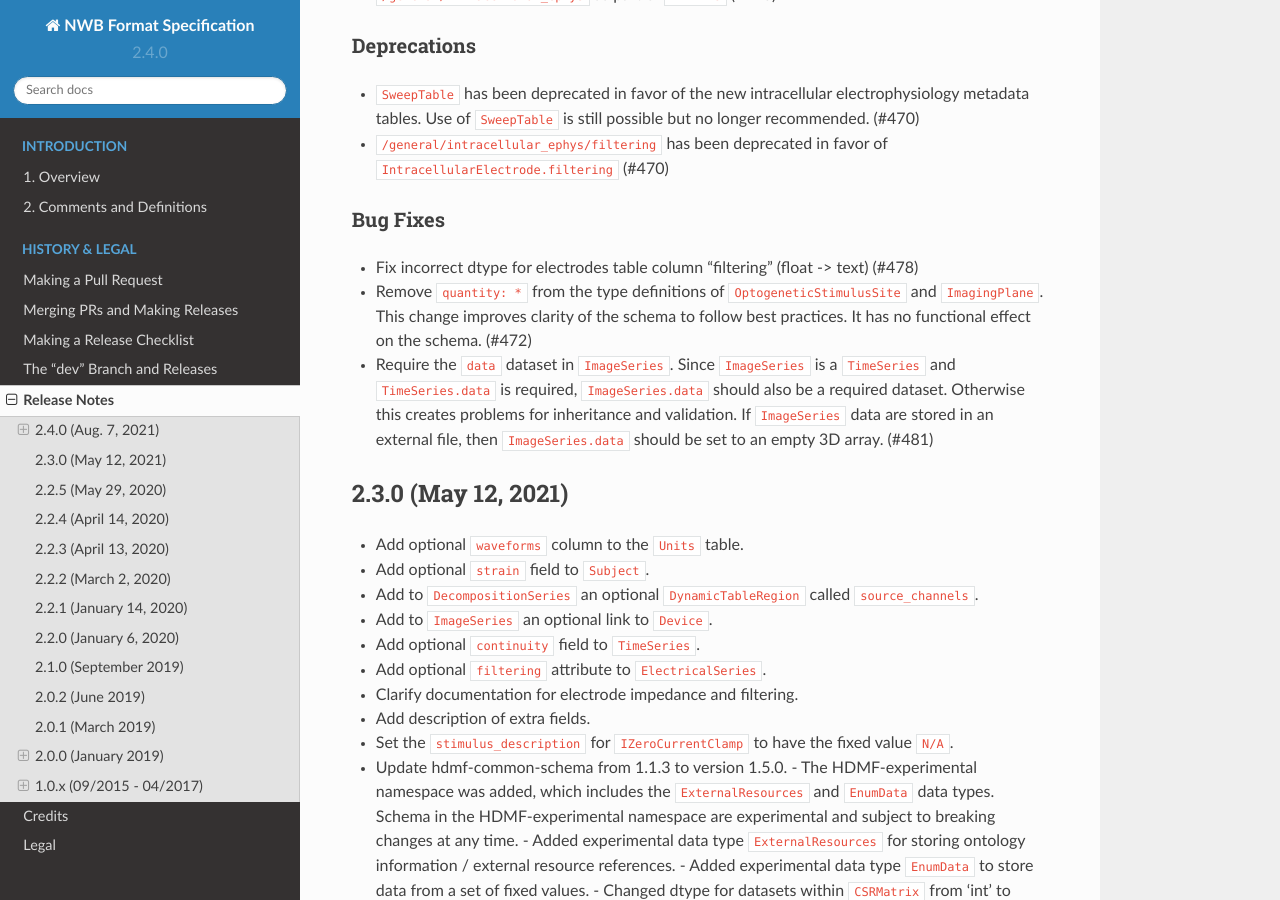
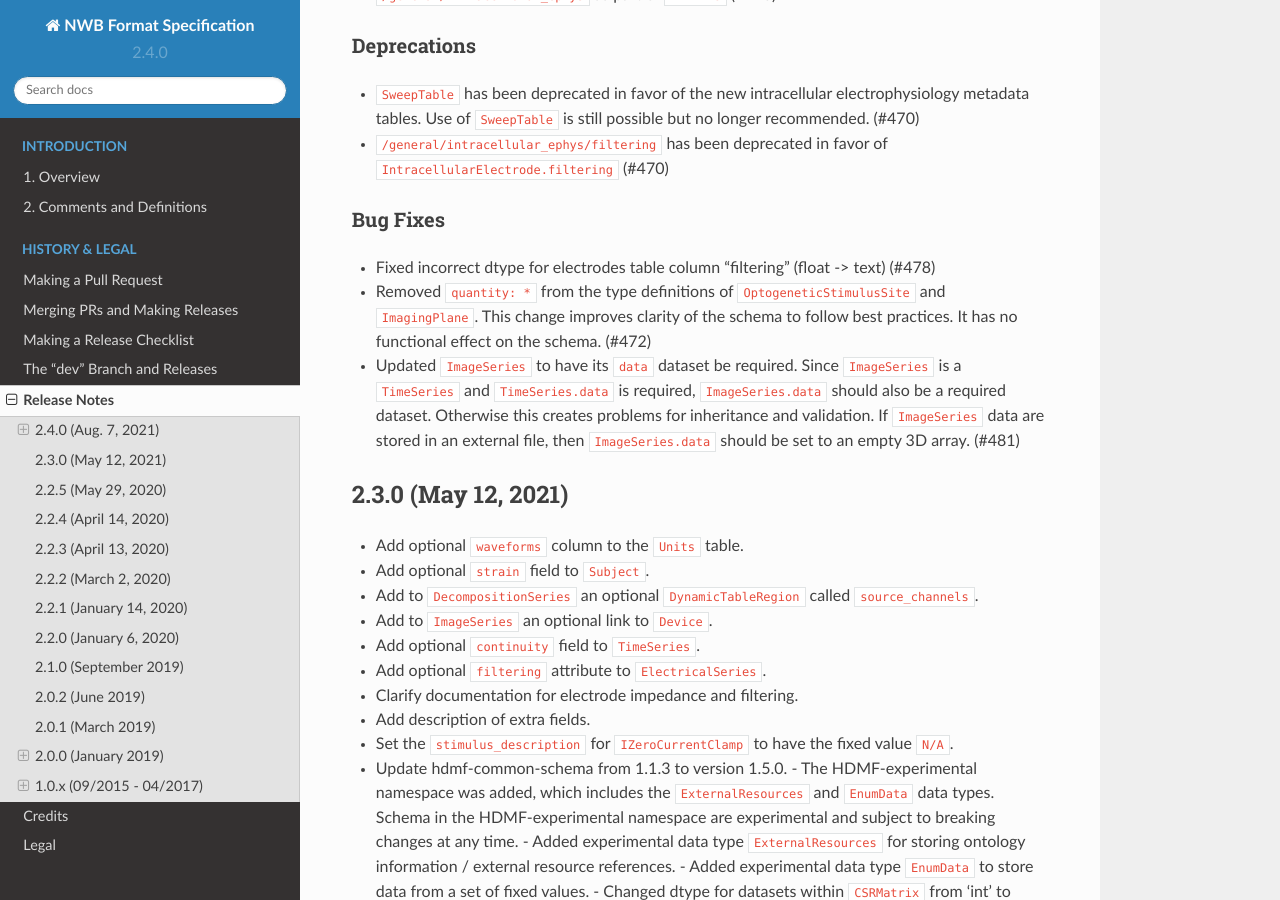
Before and after one commit to NeurodataWithoutBorders/nwb-schema, a Sphinx documentation site: the page built from docs/format/source/format_release_notes.rst, in a window 1280 px wide and 900 px high, scrolled down 1270 px. Built offline with Sphinx 7.4.7 and the Read the Docs theme 2.0.0, drawn with Linux system fonts in a browser that asks for light colours.

Commit message:
Update docs/format/source/format_release_notes.rst

```diff
--- a/docs/format/source/format_release_notes.rst
+++ b/docs/format/source/format_release_notes.rst
@@ -47,10 +47,10 @@ Deprecations
 
 Bug Fixes
 ^^^^^^^^^
-- Fix incorrect dtype for electrodes table column "filtering" (float -> text) (#478)
-- Remove ``quantity: *`` from the type definitions of ``OptogeneticStimulusSite`` and ``ImagingPlane``.
+- Fixed incorrect dtype for electrodes table column "filtering" (float -> text) (#478)
+- Removed ``quantity: *`` from the type definitions of ``OptogeneticStimulusSite`` and ``ImagingPlane``.
   This change improves clarity of the schema to follow best practices. It has no functional effect on the schema. (#472)
-- Require the ``data`` dataset in ``ImageSeries``. Since ``ImageSeries`` is a ``TimeSeries`` and ``TimeSeries.data``
+- Updated ``ImageSeries`` to have its ``data`` dataset be required. Since ``ImageSeries`` is a ``TimeSeries`` and ``TimeSeries.data``
   is required, ``ImageSeries.data`` should also be a required dataset. Otherwise this creates problems for
   inheritance and validation. If ``ImageSeries`` data are stored in an external file, then ``ImageSeries.data`` should
   be set to an empty 3D array. (#481)
```
